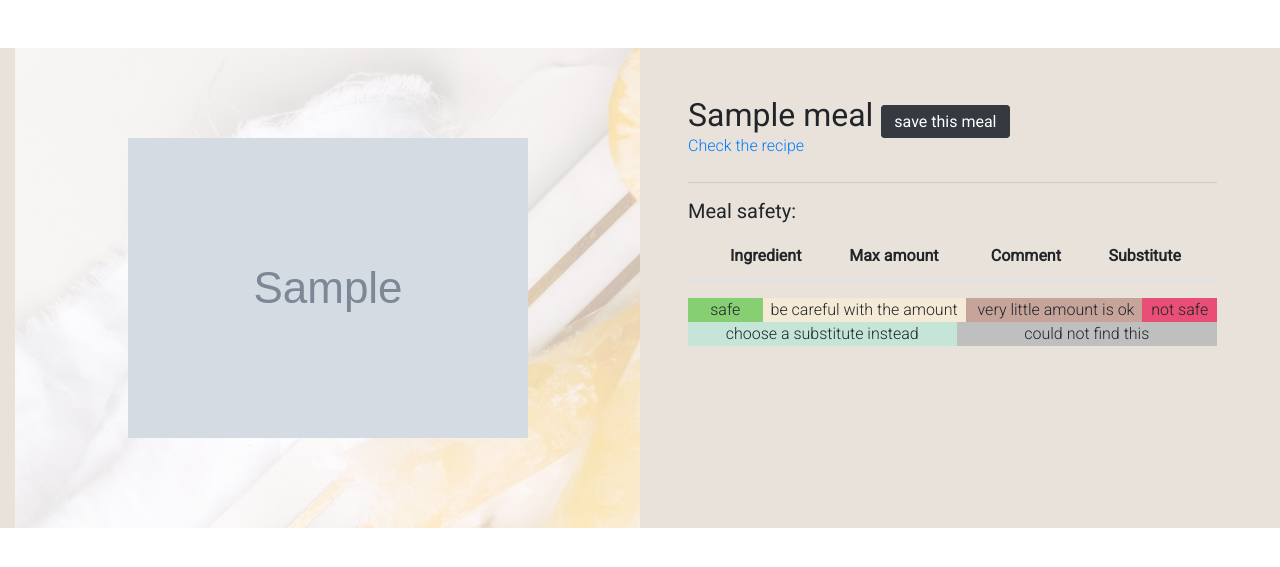
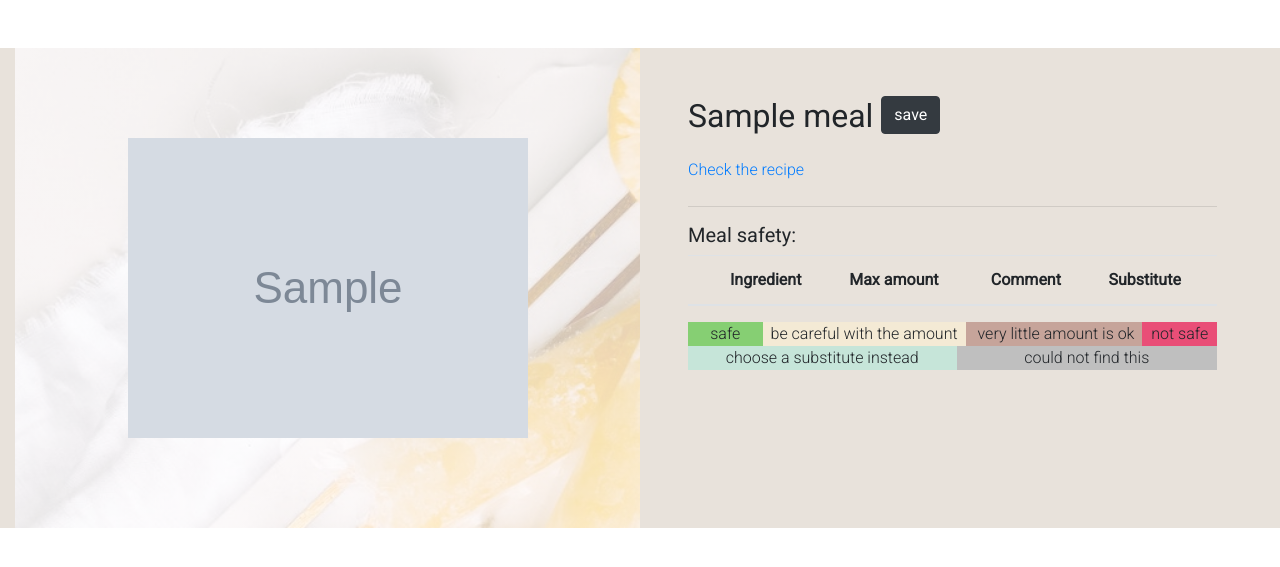
Before and after one commit to imInez/isthatlowfodmap, a Django app: template cards/templates/cards/meal/details.html in a window 1280 px wide. Shown: the part 92-659 px from the top of the page. Run offline with Django 3.2, Linux system fonts and the light colour scheme; the template is opened without the code that fills it: most values are stand-ins (such as "Sample title", 1, 10 or a date in 2020); grey boxes marked "Sample" are stand-in pictures; lists and menus that the app fills with data are empty; parts of the project's set-up code (start-up, migrations or seed data) failed here and were passed over; some libraries are stand-ins or nearby versions.

Commit message:
Cahnged save the meal button to save

```diff
--- a/cards/templates/cards/meal/details.html
+++ b/cards/templates/cards/meal/details.html
@@ -10,12 +10,13 @@
 </div>
 
 <div class="col-12 col-sm-12 col-md-12 col-lg-6 col-xl-6 order-1 order-sm-1 order-md-2 minh-60 bg-greybeige">
-    <div class="right-box align-items-start p-5 ">
+    <div class="right-box align-items-start nice-spacer pt-5">
         <h2 class="d-inline">{{ meal.meal_name|capfirst }} </h2>
+
         {% with collectors=meal.collectors.all  %}
             {% if request.user.is_authenticated %}
                 {% if is_author %}
-        <a href="{% url 'cards:meal_edit' meal.pk %}" > Edit </a>
+        <a href="{% url 'cards:meal_edit' meal.pk %}" ><p class="btn btn-dark mb-3">  edit</p> </a>
                 {% else %}
 
                     <a href="#" data-id="{{ meal.pk }}" data-action="{% if request.user in collectors %}remove{% else %}add{% endif %}" class="collect btn btn-dark mb-3">
@@ -30,12 +31,11 @@
                 {% endif %}
 
             {% else %}
-        <a href="{% url 'users:login' %}?next=/meals/details/{{meal.pk}}/"><p class="btn btn-dark d-inline mb-3"> save this meal </p></a>
+                <a href="{% url 'users:login' %}?next=/meals/details/{{meal.pk}}/"><p class="btn btn-dark mb-3"> save </p></a>
             {% endif %}
         {% endwith %}
-
         {% if meal.meal_url %}
-        <a href="{{meal.meal_url}}" class="d-block pb-2"> Check the recipe </a>
+        <a href="{{meal.meal_url}}" class="d-block pb-2 pt-2"> Check the recipe </a>
         {% endif %}
 
 
```
Lines whose indentation alone changed are shown as unchanged.
